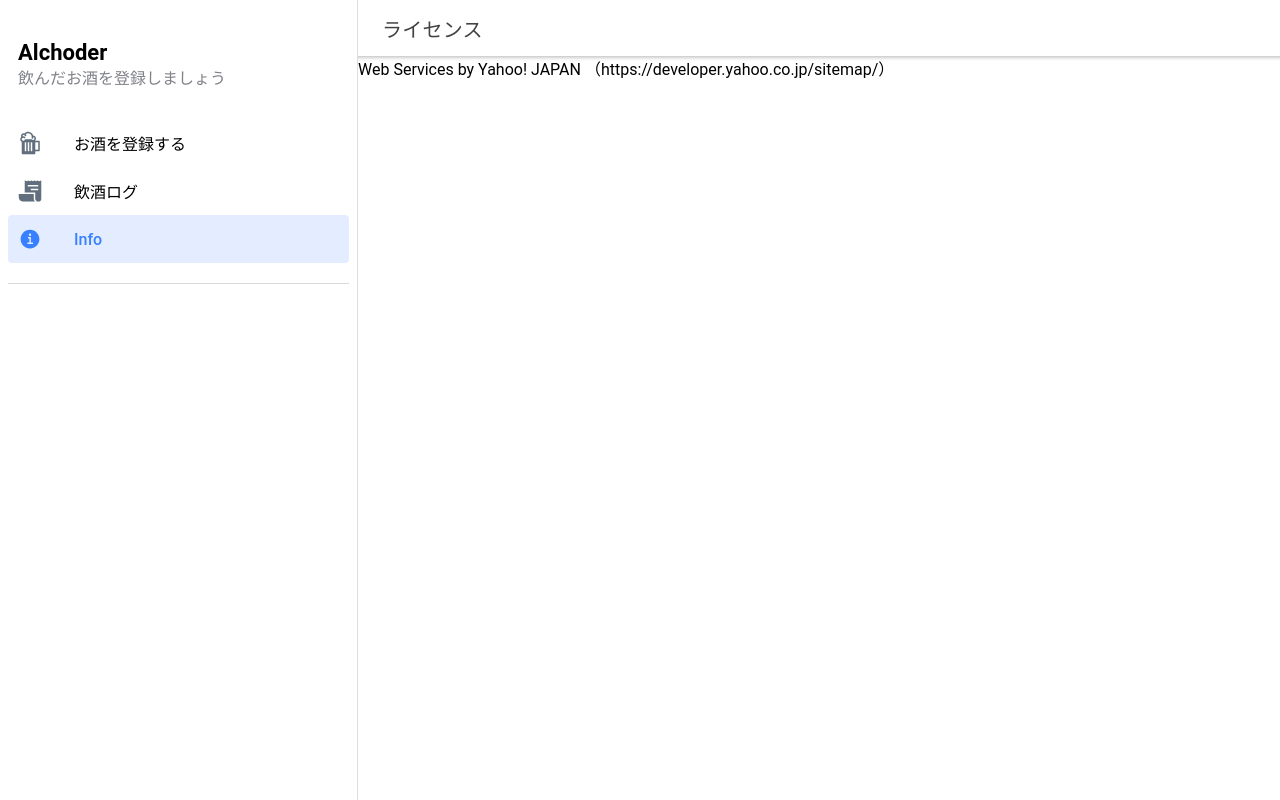
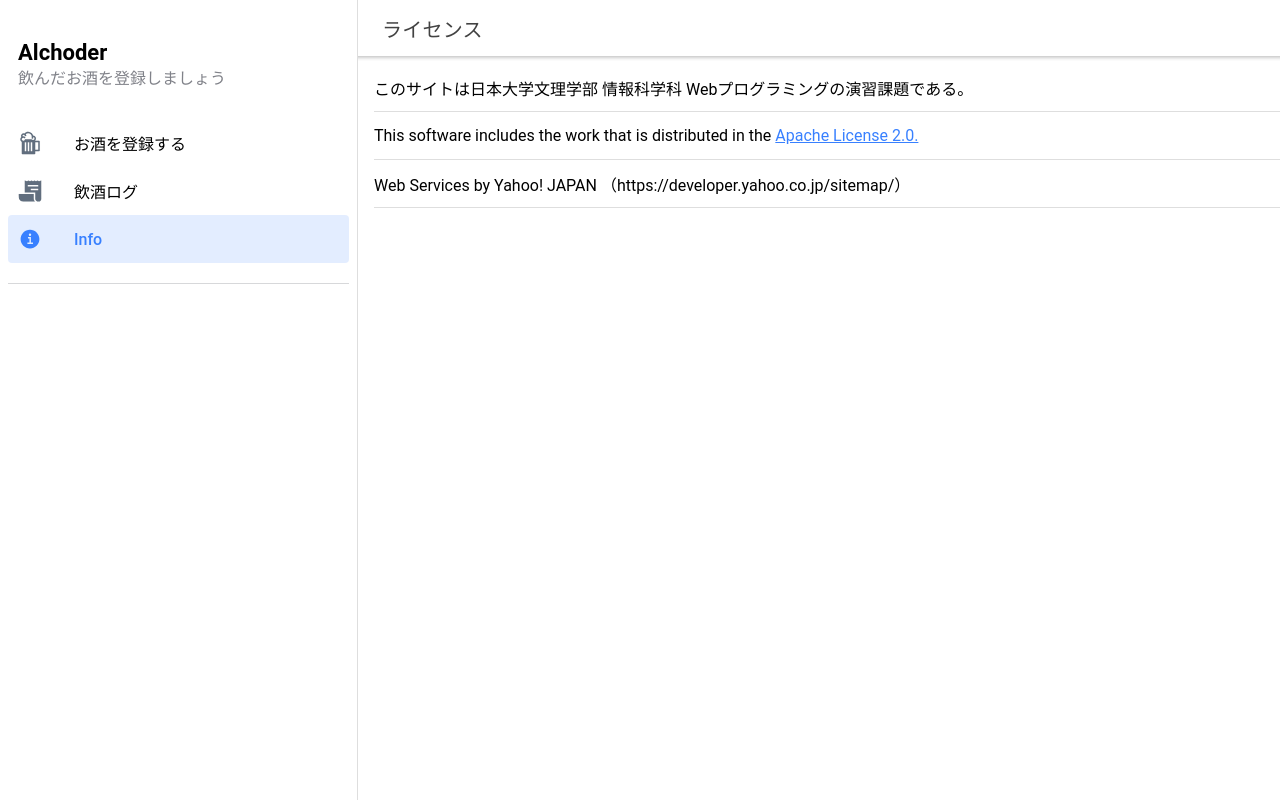
Before and after one commit to autummnfish/Alchoder, a React (Create React App) app: page /page/Info in a window 1280 px wide. Built offline with nearby package versions, Linux system fonts and the light colour scheme.

Commit message:
動かない

```diff
--- a/src/components/Scan.js
+++ b/src/components/Scan.js
@@ -1,47 +1,12 @@
 import { useIonAlert } from "@ionic/react";
-import Quagga from "quagga";
 import { useState, useEffect } from "react";
 import { fetchItemInfomation, fetchItemFormat } from "../api";
+import { Html5QrcodeScanner, Html5Qrcode } from "html5-qrcode";
 
 const Scan = (props) => {
   const [barcode, setBarcode] = useState("4901411086798"); //このjanコードはダミーデータのようなもの
   const [present] = useIonAlert();
 
-
-  const cameraSize = Math.min(window.innerHeight, window.innerWidth);
-  const webWorker = Math.min(navigator.hardwareConcurrency, 4);
-  const config = {
-    //カメラ設定
-    inputStream: {
-      name: "Live",
-      type: "LiveStream",
-      //描画するidを指定
-      target: "#preview",
-      //サイズ指定、詳細な設定ならconstraintsを作成する
-      constraints: {
-        width: cameraSize,
-        height: cameraSize,
-        facingMode: "environment",
-      },
-      singleChannel: false,
-    },
-    locator: {
-      patchSize: "medium",
-      halfSample: true,
-    },
-    //読み取るバーコードの種類
-    decoder: {
-      readers: ["ean_reader"],
-      multiple: false,
-    },
-
-    //使用可能なWebワーカー数の指定
-    numOfWorkers: webWorker,
-
-    locate: true,
-  };
-
-  useEffect(() => {
   const addDrinkLog = (value) => {
     props.addLog(value);
   };
@@ -69,31 +34,50 @@ const Scan = (props) => {
     });
   };
 
-    const onChangeQuaggaCamera = () => {
-      Quagga.init(config, (err) => {
-        if (err) {
+  //setTimeout(reloadItemName(result.codeResult.code), 1000);
+
+  useEffect(() => {
+      const config = {};
+      const cameraSize = Math.min(window.innerHeight, window.innerWidth);
+      Html5Qrcode.getCameras()
+        .then((devices) => {
+          console.log(devices);
+          if (devices && devices.length) {
+            config.cameraId = devices[0].id;
+          }
+        })
+        .catch((err) => {
           present({
             header: "カメラを許可してください",
             buttons: ["OK"],
           });
-          return;
-        }
-        Quagga.start();
         });
-    };
-    Quagga.onDetected((result) => {
-      //誤認識を防ぐために複数回バーコードが一致する場合としてもよさそう
-      if (result != null) {
-        setTimeout(reloadItemName(result.codeResult.code), 1000);
-      }
-    });
-    onChangeQuaggaCamera();
+      const html5QrCode = new Html5Qrcode("reader");
+      console.log(html5QrCode);
+      html5QrCode
+        .start(config.cameraId, {
+          fps: 10,
+          qrbox: cameraSize,
+        })
+        .catch((err) => {});
+
+    // const  onScanSuccess = (decodedText,decodedResult) =>{
+    //   window.alert(`Code scanned = ${decodedText}`, decodedResult);
+    // }
+
+    // const html5QrcodeScanner = new Html5QrcodeScanner(
+    //   "reader",
+    //   {fps : 10,
+    //     qrbox: cameraSize
+    //   }
+    // );
+    // html5QrcodeScanner.render(onScanSuccess);
   }, []);
 
   return (
     <div>
       <div>読み込んでいるやつ : {barcode}</div>
-      <div id="preview"></div>
+      <div id="reader"></div>
     </div>
   );
 };
--- a/src/pages/Home.js
+++ b/src/pages/Home.js
@@ -19,7 +19,6 @@ import {
 import Scan from "../components/Scan";
 import { cameraOutline } from "ionicons/icons";
 import { useState } from "react";
-import Quagga from "quagga";
 
 const Home = () => {
   const title = "お酒を登録する";
@@ -42,7 +41,7 @@ const Home = () => {
   const [showModal, setShowModal] = useState(false);
   const closeModal = (bool) => {
     setShowModal(bool);
-    Quagga.stop();
+    // Quagga.stop();
   };
   return (
     <IonPage>
--- a/src/pages/Info.js
+++ b/src/pages/Info.js
@@ -5,11 +5,14 @@ import {
   IonTitle,
   IonMenuButton,
   IonButtons,
-    IonContent
+  IonContent,
+  IonLabel,
+  IonList,
+  IonItem,
 } from "@ionic/react";
 
 const Info = () => {
-    const title = "ライセンス"
+  const title = "ライセンス";
   return (
     <IonPage>
       <IonHeader>
@@ -21,11 +24,32 @@ const Info = () => {
         </IonToolbar>
       </IonHeader>
       <IonContent fullscreen>
-                {/* このサイトは日本大学文理学部 情報科学科 Webプログラミングの演習課題である。 <- 授業用のデプロイするときはこれを表示する */}
-                Web Services by Yahoo! JAPAN （https://developer.yahoo.co.jp/sitemap/）
+        <IonList>
+          <IonItem>
+            <IonLabel>
+              このサイトは日本大学文理学部 情報科学科
+              Webプログラミングの演習課題である。
+            </IonLabel>
+          </IonItem>
+          <IonItem>
+            <IonLabel>
+              This software includes the work that is distributed in the{" "}
+              <a href="https://www.apache.org/licenses/LICENSE-2.0">
+                Apache License 2.0.
+              </a>
+            </IonLabel>
+          </IonItem>
+
+          <IonItem>
+            <IonLabel>
+              Web Services by Yahoo! JAPAN
+              （https://developer.yahoo.co.jp/sitemap/）
+            </IonLabel>
+          </IonItem>
+        </IonList>
       </IonContent>
     </IonPage>
-    )
-}
+  );
+};
 
 export default Info;
```
Lines whose indentation alone changed are shown as unchanged.
